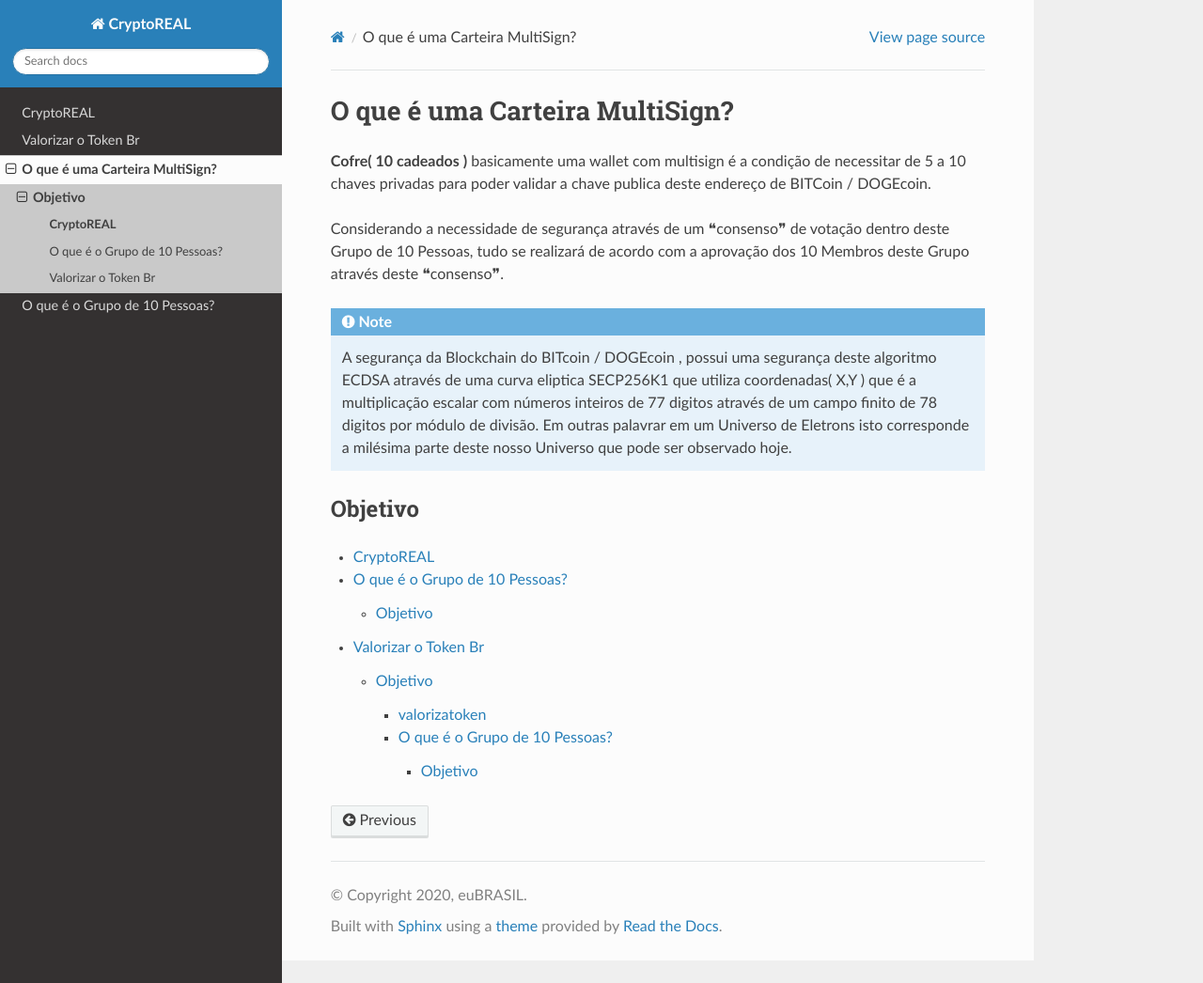
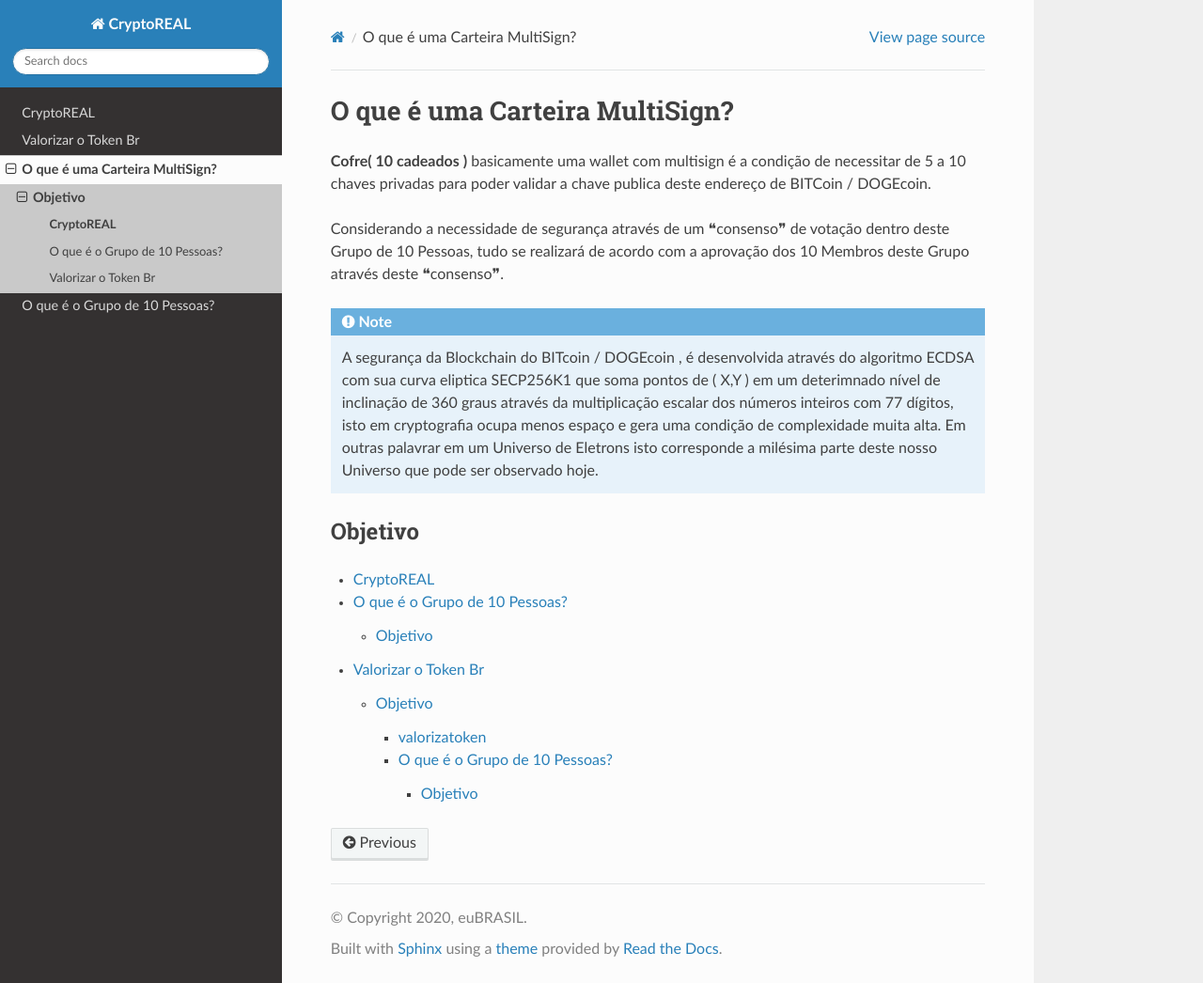
Before and after one commit to euBRASIL/BIT-Moeda, a Sphinx documentation site: the page built from docs/source/dogecoin.rst, in a window 1280 px wide and 1046 px high. Shown: the whole window at 94% size. Built offline with Sphinx 7.4.7 and the Read the Docs theme 3.1.0, drawn with Linux system fonts in a browser that asks for light colours; pages that are not in the unit, such as notebooks, are missing from menus.

Commit message:
Update dogecoin.rst

```diff
--- a/docs/source/dogecoin.rst
+++ b/docs/source/dogecoin.rst
@@ -9,7 +9,7 @@
 
 .. note::
 
-   A segurança da Blockchain do BITcoin / DOGEcoin , possui uma segurança deste algoritmo ECDSA através de uma curva eliptica SECP256K1 que utiliza coordenadas( X,Y ) que é a multiplicação escalar com números inteiros de 77 digitos através de um campo finito de 78 digitos por módulo de divisão. Em outras palavrar em um Universo de Eletrons isto corresponde a milésima parte deste nosso Universo que pode ser observado hoje.
+   A segurança da Blockchain do BITcoin / DOGEcoin , é desenvolvida através do algoritmo ECDSA com sua curva eliptica SECP256K1 que soma pontos de ( X,Y ) em um deterimnado nível de inclinação de 360 graus através da multiplicação escalar dos números inteiros com 77 dígitos, isto em cryptografia ocupa menos espaço e gera uma condição de complexidade muita alta. Em outras palavrar em um Universo de Eletrons isto corresponde a milésima parte deste nosso Universo que pode ser observado hoje.
 
 Objetivo
 --------
```
